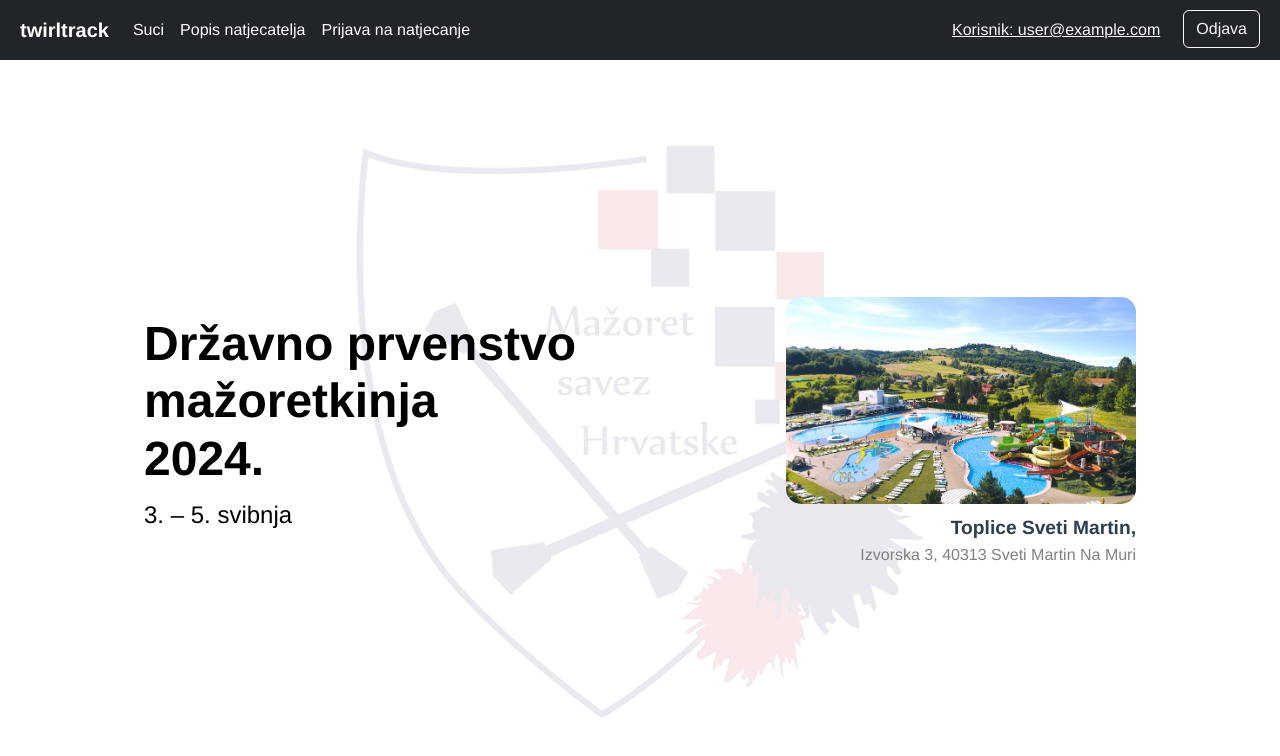
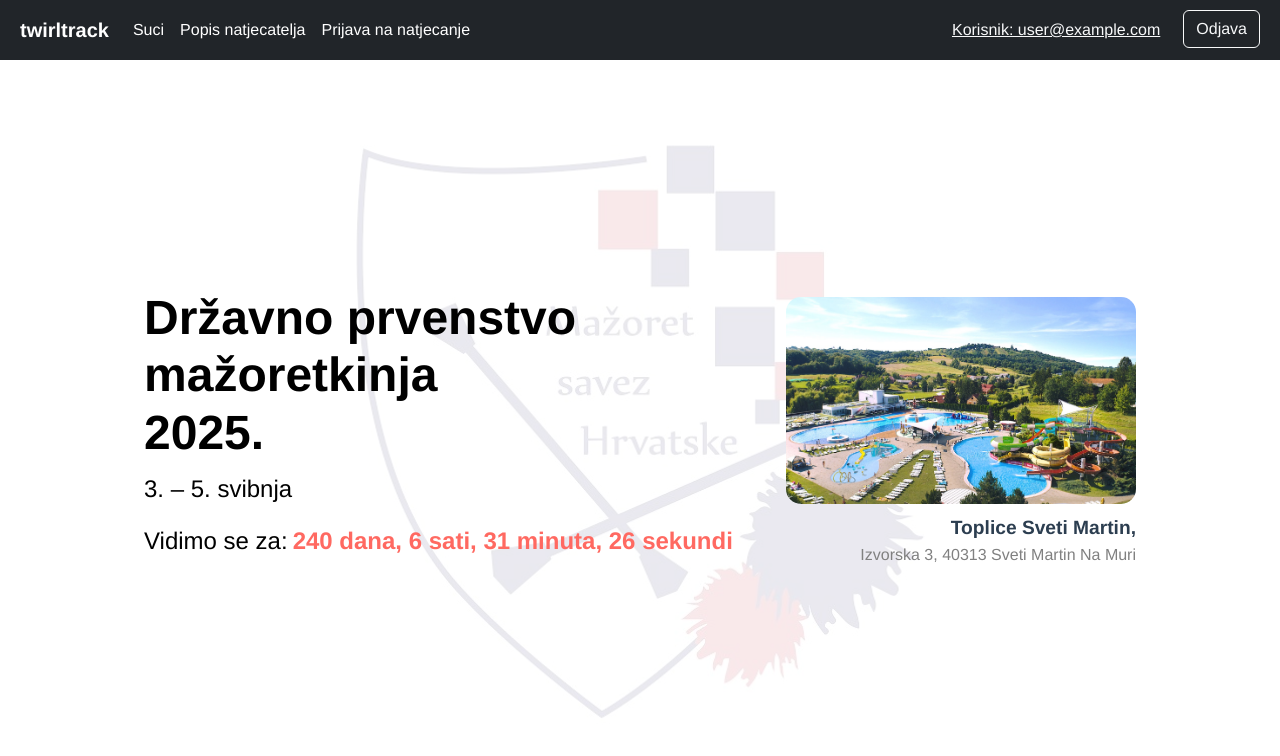
Before and after one commit to puljicpetra/twirltrack, a Vue app: page /home in a window 1280 px wide. Shown: the top 756 px of the page. Built offline with nearby package versions, Linux system fonts and the light colour scheme; no server answers; sample sign-in values are in the browser's storage.

Commit message:
countdown

```diff
--- a/src/views/Home.vue
+++ b/src/views/Home.vue
@@ -31,8 +31,12 @@
       <div class="content">
         <h1>Državno prvenstvo</h1>
         <h1>mažoretkinja</h1>
-        <h1>2024.</h1>
+        <h1>2025.</h1>
         <p>3. – 5. svibnja</p>
+        <p>
+          <span class="countdown-label">Vidimo se za:</span>
+          <span class="countdown-text">{{ countdown }}</span>
+        </p>
       </div>
       <div class="image-container">
         <img src="@/assets/sv_martin.jpg" alt="Toplice Sveti Martin" @click="redirectToWebsite" />
@@ -53,7 +57,8 @@ export default {
   name: 'Home',
   data() {
     return {
-      user: null
+      user: null,
+      countdown: "",
     };
   },
   created() {
@@ -61,9 +66,12 @@ export default {
     this.unsub = auth.onAuthStateChanged(user => {
       this.user = user;
     });
+
+    this.startCountdown();
   },
   beforeDestroy() {
     if (this.unsub) this.unsub();
+    if (this.interval) clearInterval(this.interval);
   },
   methods: {
     async logout() {
@@ -76,6 +84,26 @@ export default {
     },
     redirectToWebsite() {
       window.location.href = 'https://www.termesvetimartin.com/hr/';
+    },
+    startCountdown() {
+      const eventDate = new Date("2025-05-03T00:00:00").getTime();
+
+      this.interval = setInterval(() => {
+        const now = new Date().getTime();
+        const distance = eventDate - now;
+
+        if (distance < 0) {
+          clearInterval(this.interval);
+          this.countdown = "Državno prvenstvo je počelo!";
+        } else {
+          const days = Math.floor(distance / (1000 * 60 * 60 * 24));
+          const hours = Math.floor((distance % (1000 * 60 * 60 * 24)) / (1000 * 60 * 60));
+          const minutes = Math.floor((distance % (1000 * 60 * 60)) / (1000 * 60));
+          const seconds = Math.floor((distance % (1000 * 60)) / 1000);
+
+          this.countdown = `${days} dana, ${hours} sati, ${minutes} minuta, ${seconds} sekundi`;
+        }
+      }, 1000);
     }
   }
 };
@@ -166,4 +194,16 @@ p {
   margin: 0;
   color: gray;
 }
+
+.countdown-label {
+  color: black;
+  font-size: 1.5rem;
+}
+
+.countdown-text {
+  color: #ff6961;
+  font-weight: bold;
+  font-size: 1.5rem;
+  margin-left: 5px;
+}
 </style>
```
